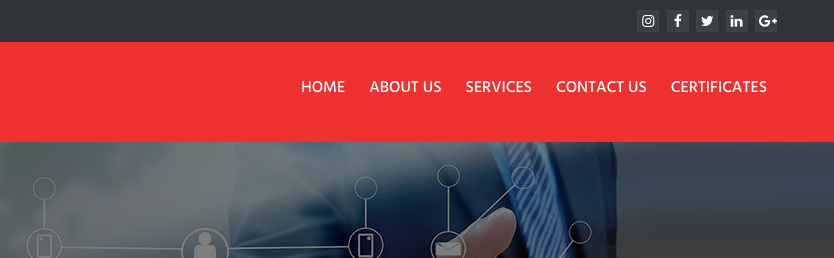
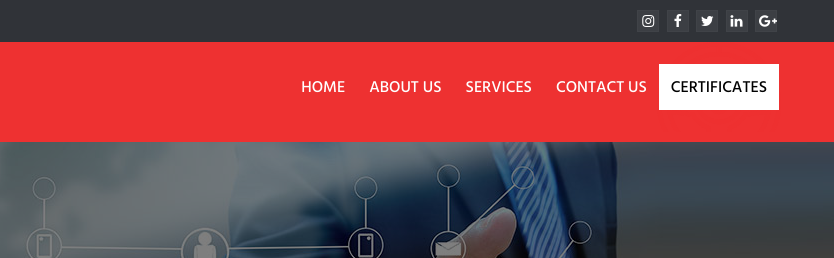
Before and after one commit to harisjaved1996/s-sEngineering, a plain HTML site: page certificate.html in a window 1280 px wide. Shown: the top 258 px of the page, 446-1280 px from the left. Drawn offline with Linux system fonts and the light colour scheme.

Commit message:
active the nav bar

```diff
--- a/certificate.html
+++ b/certificate.html
@@ -201,7 +201,7 @@
                     <a href="contact-us.html">Contact us</a>
                   </li>
 
-                  <li id="gallery">
+                  <li id="certificate">
                     <a href="certificate.html">Certificates</a>
                   </li>
                 </ul>
```
